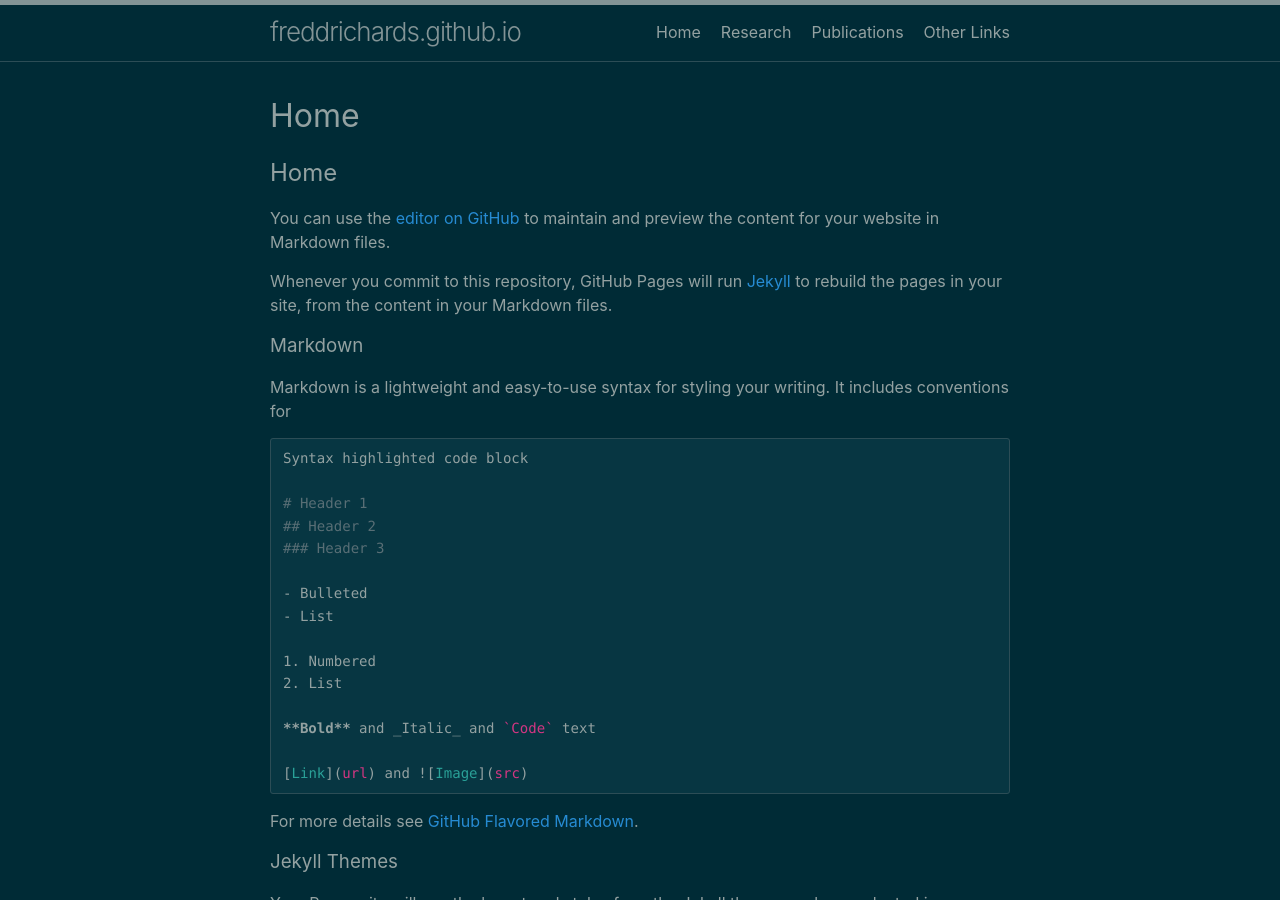
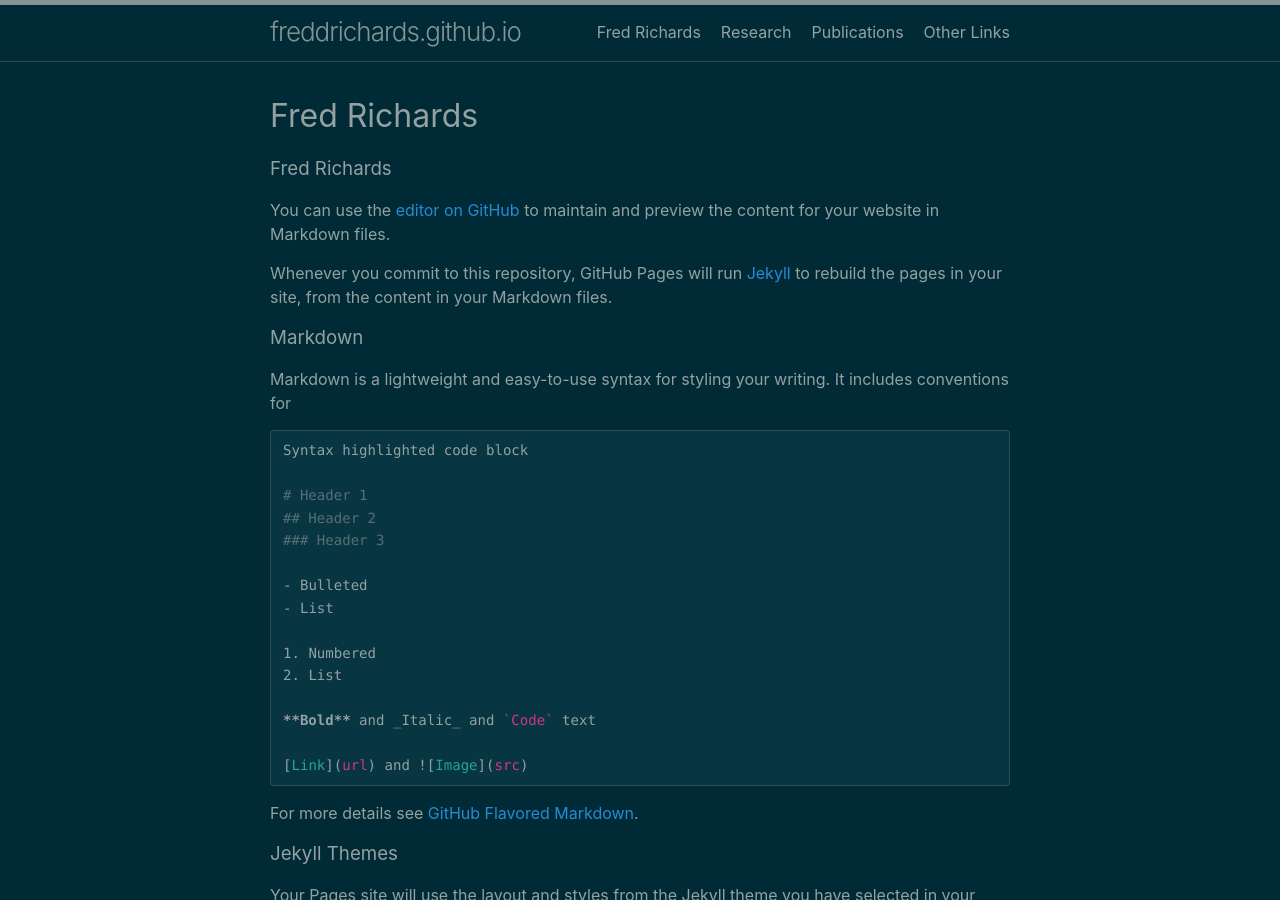
Before and after one commit to freddrichards/freddrichards.github.io, a Jekyll site: the page built from index.md, in a window 1280 px wide and 900 px high. Built offline with Jekyll 4.4.1, drawn with Linux system fonts in a browser that asks for light colours; our own code applies the rules of GitHub Pages for plain Markdown files.

Commit message:
Update index.md

```diff
--- a/index.md
+++ b/index.md
@@ -1,5 +1,4 @@
-## Home
-
+### Fred Richards
 You can use the [editor on GitHub](https://github.com/freddrichards/freddrichards.github.io/edit/master/index.md) to maintain and preview the content for your website in Markdown files.
 
 Whenever you commit to this repository, GitHub Pages will run [Jekyll](https://jekyllrb.com/) to rebuild the pages in your site, from the content in your Markdown files.
```
